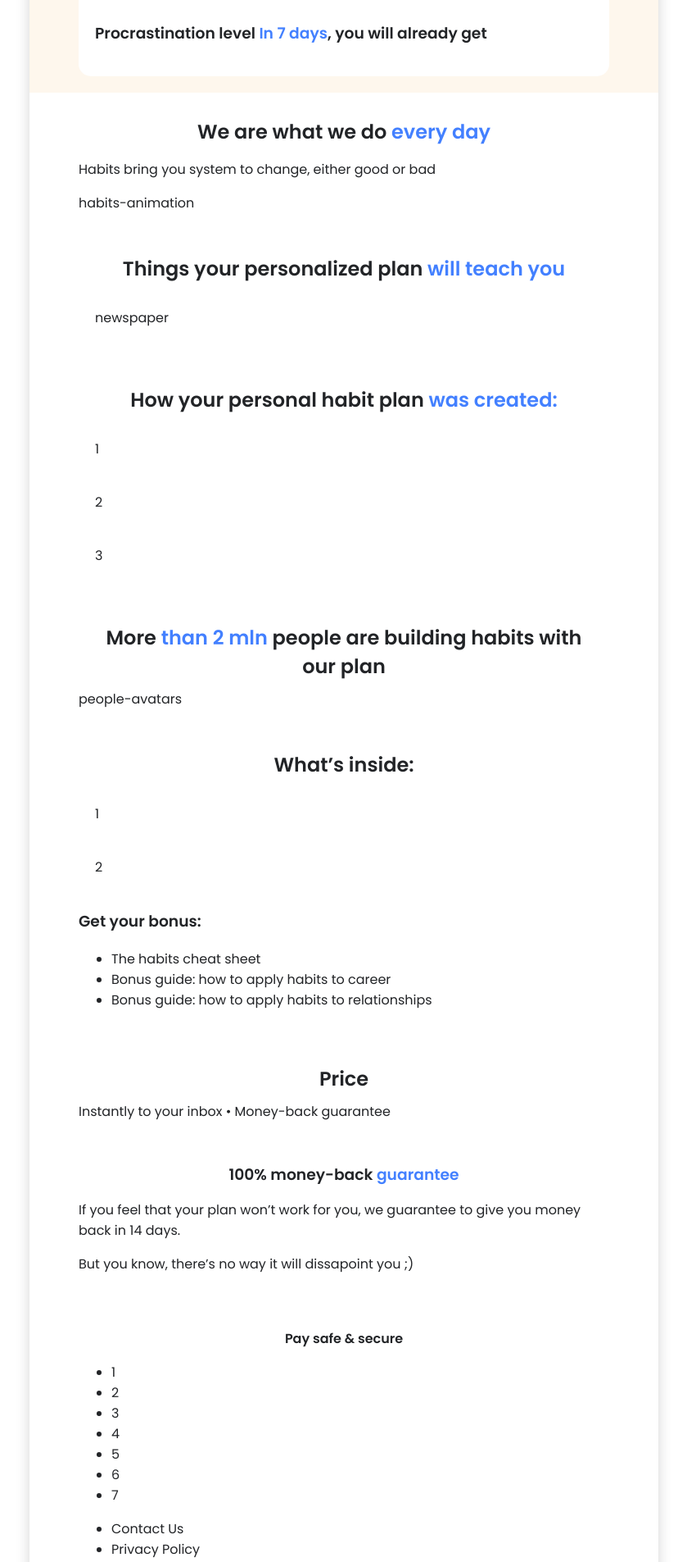
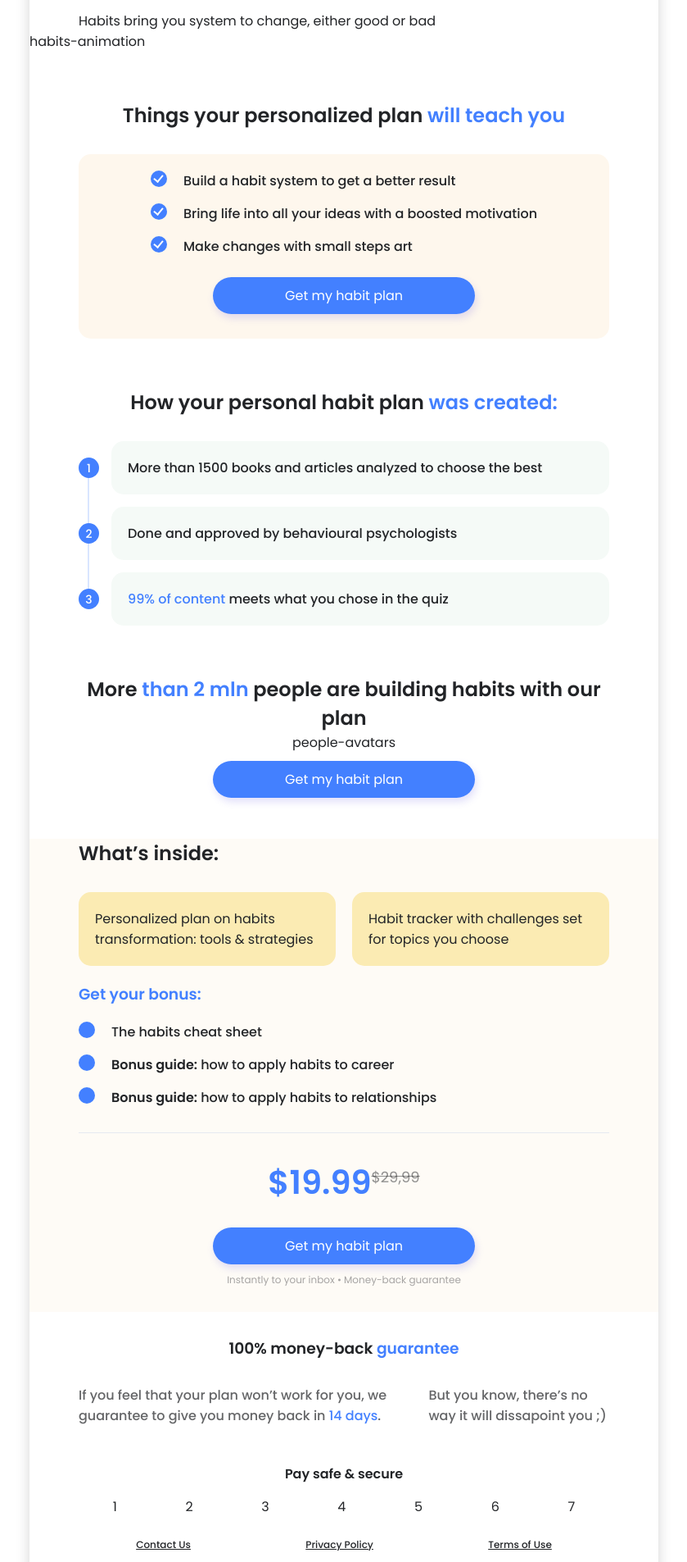
Before and after one commit to deysan/holy-questions, a React (Create React App) app: page /results in a window 1280 px wide. Shown: the part 755-2660 px from the top of the page at 82% size, without its empty margins (220-1059 px from the left). Built offline with nearby package versions, Linux system fonts and the light colour scheme.

Commit message:
Add basic style

```diff
--- a/src/app/App.scss
+++ b/src/app/App.scss
@@ -1,4 +1,4 @@
-@import url('https://fonts.googleapis.com/css2?family=Poppins:wght@400;600&display=swap');
+@import url('https://fonts.googleapis.com/css2?family=Poppins:wght@400;500;600&display=swap');
 
 $dark: #222427;
 $white: #ffffff;
@@ -18,10 +18,13 @@ $desktop: 768px;
 }
 
 @mixin container-section {
-  padding: 20px 40px;
+  padding-left: 30px;
+  padding-right: 30px;
+  padding-bottom: 30px;
 
   @media (min-width: $desktop) {
-    padding: 20px 60px;
+    padding-left: 60px;
+    padding-right: 60px;
   }
 }
 
@@ -52,7 +55,8 @@ body {
 
 .button {
   display: inline-block;
-  width: 320px;
+  width: 100%;
+  max-width: 320px;
   margin: 10px 0;
   padding: 10px 30px;
   font: inherit;
@@ -314,31 +318,50 @@ body {
   &-bold {
     font-weight: 600;
   }
+
+  &-opacity {
+    font-size: 12px;
+    color: rgba($dark, 0.4);
+  }
+}
+
+.top-bar {
+  position: fixed;
+  top: 0;
+  width: 100%;
+  max-width: $desktop;
+  max-height: 80px;
+  padding: 0 40px;
+  display: flex;
+  justify-content: space-between;
+  align-items: center;
+  background-color: #fef7ed;
+  box-sizing: border-box;
+  overflow: hidden;
+  z-index: 10;
+
+  @media (min-width: $desktop) {
+    padding: 20px 60px;
+  }
 }
 
 .results-page {
   background-color: $white;
 
-  section {
+  & section:not(.section-forecast, .section-habits, .section-people) {
     @include container-section();
+  }
+
+  & > section:not(.section-price, .section-pay) {
+    margin-top: 30px;
   }
 }
 
 .section-title {
-  margin: 10px 30px;
+  margin: 0;
+  margin-bottom: 30px;
   // font-size: 26px;
   text-align: center;
-}
-
-.top-bar {
-  display: flex;
-  justify-content: space-between;
-  align-items: center;
-  padding: 0 40px;
-
-  @media (min-width: $desktop) {
-    padding: 20px 60px;
-  }
 }
 
 .section-timer {
@@ -355,11 +378,317 @@ body {
 }
 
 .section-result {
+  margin-bottom: 30px;
   background-color: #fef7ed;
 }
 
+.section-forecast {
+  @include container-section();
+  padding-top: 80px;
+
+  @media (min-width: $desktop) {
+    padding-top: 100px;
+  }
+}
+
+.section-habits,
+.section-people {
+  margin-bottom: 30px;
+
+  & .section-title,
+  .section-description {
+    margin-bottom: 0;
+    padding: 0 30px;
+
+    @media (min-width: $desktop) {
+      padding: 0 60px;
+    }
+  }
+}
+
+.section-teach {
+  & .card-item {
+    display: flex;
+    flex-direction: column;
+    align-items: center;
+    margin: 0;
+    background-color: #fef7ed;
+
+    & ul {
+      @include list-reset();
+      font-weight: 500;
+
+      & li {
+        position: relative;
+        margin-bottom: 15px;
+        padding-left: 40px;
+
+        &:before {
+          content: '';
+          position: absolute;
+          top: 0;
+          left: 0;
+          width: 20px;
+          height: 20px;
+          border-radius: 50%;
+          background: $color-blue;
+          outline: none;
+        }
+
+        &:after {
+          content: '';
+          position: absolute;
+          top: 3px;
+          left: 6px;
+          width: 5px;
+          height: 9px;
+          border: 2px solid $white;
+          border-top: 0;
+          border-left: 0;
+          transform: rotate(40deg);
+        }
+      }
+    }
+  }
+}
+
+.section-plan {
+  & .card-item {
+    margin-bottom: 15px;
+    background-color: #f5faf7;
+
+    &:last-child {
+      margin-bottom: 0;
+    }
+  }
+
+  & ol {
+    @include list-reset();
+    margin: 0;
+    padding-left: 40px;
+    font-weight: 500;
+    counter-reset: num;
+
+    & li {
+      position: relative;
+      margin-bottom: 15px;
+      counter-increment: num;
+
+      &:after {
+        content: counter(num);
+        position: absolute;
+        top: 20px;
+        left: -40px;
+        width: 25px;
+        height: 25px;
+        color: $white;
+        text-align: center;
+        line-height: 26px;
+        font-size: 14px;
+        border-radius: 50%;
+        background: $color-blue;
+        outline: none;
+      }
+
+      &:before {
+        content: '';
+        position: absolute;
+        top: 40px;
+        left: -29px;
+        width: 2px;
+        height: 100%;
+        background-color: rgba($color-blue, 0.2);
+      }
+
+      &:last-child:before {
+        display: none;
+      }
+    }
+  }
+}
+
+.section-people {
+  display: flex;
+  flex-direction: column;
+  align-items: center;
+  margin-bottom: 10px;
+
+  & .button {
+  }
+}
+
+.section-inside {
+  padding-bottom: 0;
+  background-color: #fefbf6;
+
+  & .section-title {
+    text-align: left;
+  }
+
+  & .section-subtitle {
+    margin-top: 0;
+  }
+
+  & .card-item {
+    background-color: #fbebb3;
+  }
+
+  & ul {
+    @include list-reset();
+    font-weight: 500;
+
+    & li {
+      position: relative;
+      margin-bottom: 15px;
+      padding-left: 40px;
+
+      &:before {
+        content: '';
+        position: absolute;
+        top: 0;
+        left: 0;
+        width: 20px;
+        height: 20px;
+        border-radius: 50%;
+        background: $color-blue;
+        outline: none;
+      }
+
+      &:last-child {
+        margin-bottom: 0;
+        padding-bottom: 30px;
+        border-bottom: 1px solid #e5e9f1;
+      }
+    }
+  }
+}
+
+.section-price {
+  display: flex;
+  flex-direction: column;
+  align-items: center;
+  background-color: #fefbf6;
+
+  & .section-title {
+    margin-bottom: 15px;
+    font-size: 40px;
+
+    & sup {
+      font-size: 18px;
+      font-weight: 400;
+      color: rgba($dark, 0.5);
+      text-decoration: line-through;
+    }
+  }
+}
+
+.section-guarantee {
+  & .section-description {
+    display: flex;
+    flex-direction: column;
+    align-items: center;
+    padding: 0 40px;
+
+    @media (min-width: $desktop) {
+      flex-direction: row;
+      padding: 0;
+    }
+
+    & > p {
+      &:nth-child(2n-1) {
+        margin-right: 30px;
+      }
+    }
+  }
+
+  & p {
+    margin-top: 0;
+    font-weight: 500;
+    text-align: center;
+    color: rgba($dark, 0.7);
+
+    @media (min-width: $desktop) {
+      text-align: left;
+    }
+  }
+}
+
+.section-pay {
+  & .section-title {
+    margin-bottom: 15px;
+  }
+
+  & .logos-list,
+  .links-list {
+    @include list-reset();
+    display: flex;
+    justify-content: space-around;
+    margin-bottom: 25px;
+  }
+
+  &.logos-list {
+    flex-wrap: wrap;
+  }
+
+  & .links-list li {
+    font-size: 12px;
+    font-weight: 500;
+    text-decoration: underline;
+    cursor: pointer;
+  }
+}
+
+.card-group-big {
+  display: flex;
+  flex-direction: column;
+
+  @media (min-width: $desktop) {
+    flex-direction: row;
+  }
+
+  & > .card-item {
+    &:nth-child(2n-1) {
+      margin-right: 20px;
+    }
+  }
+}
+
+.card-group-small {
+  display: flex;
+  justify-content: space-around;
+
+  & > .card-item {
+    &:nth-child(2n-1) {
+      margin-right: 20px;
+    }
+  }
+}
+
 .card-item {
+  width: 100%;
+  margin-bottom: 20px;
   padding: 20px;
   background-color: $white;
   border-radius: 15px;
+  box-sizing: border-box;
+
+  & p {
+    margin: 0;
+    margin-bottom: 8px;
+    font-size: 14px;
+  }
+
+  & b {
+    font-size: 16px;
+  }
 }
+
+.card-title {
+  text-align: center;
+
+  & > .emoji {
+    padding: 10px;
+    background-color: #f5faf7;
+    border-radius: 50%;
+  }
+}
--- a/src/app/components/Emoji.jsx
+++ b/src/app/components/Emoji.jsx
@@ -1,13 +1,14 @@
 import React from 'react';
 
-const Emoji = ({ label, icon }) => (
+const Emoji = ({ label, icon, nospace }) => (
   <span
     className="emoji"
     role="img"
     aria-label={label ? label : ''}
     aria-hidden={label ? 'false' : 'true'}
   >
-    {`${icon} `}
+    {`${icon}`}
+    {nospace ? `` : ` `}
   </span>
 );
 export default Emoji;
--- a/src/app/components/Timer.jsx
+++ b/src/app/components/Timer.jsx
@@ -4,7 +4,7 @@ const Timer = () => {
   return (
     <div className="section-timer">
       <h5>Special offer expires in</h5>
-      <b className="timer text-blue">00-00</b>
+      <b className="timer text-blue">09:59</b>
     </div>
   );
 };
--- a/src/app/layouts/Results.jsx
+++ b/src/app/layouts/Results.jsx
@@ -2,13 +2,13 @@ import React from 'react';
 import { useLocation } from 'react-router-dom';
 import Timer from '../components/Timer';
 import Button from '../components/Button';
+import Emoji from '../components/Emoji';
 
 const Results = () => {
   const { pathname } = useLocation();
 
   return (
     <div className="results-page">
-      <main>
       <div className="section-result">
         <div className="top-bar">
           <h1 className="result-title visually-hidden">Quiz results</h1>
@@ -17,19 +17,18 @@ const Results = () => {
             textButton={'Get my plan'}
             classButton={'button-blue button-top-bar'}
             typeButton={'button'}
-              linkButton={() => (window.location.href = `${pathname}#pay`)}
+            linkButton={() => (window.location.href = `${pathname}#price`)}
           />
         </div>
         <section className="section-forecast">
           <h2 className="section-title">Forecast based on your answers</h2>
           <div className="card-item calendar">
-              <h3>
-                Super powerful habits{' '}
-                <span className="text-blue">In 7 days</span>, you will already
-                get
+            <h3 className="card-title">
+              Super powerful habits <span className="text-blue">In 7 days</span>
+              , you will already get
             </h3>
           </div>
-            <div className="group-card">
+          <div className="card-group-small">
             <div className="card-item bad-habits">
               <p>Old bad habits</p>
               <b>
@@ -49,18 +48,19 @@ const Results = () => {
             <span className="text-blue">In 28 days</span> your results will
             reach...
           </h2>
+          <div className="card-group-big">
             <div className="card-item skill">
-              <h3>
-                Multi-tasking skill <span className="text-blue">In 7 days</span>
-                , you will already get
+              <h3 className="card-title">
+                <Emoji label={'flexed_biceps'} icon={'💪'} nospace />{' '}
+                Multi-tasking skill
               </h3>
             </div>
             <div className="card-item level">
-              <h3>
-                Procrastination level{' '}
-                <span className="text-blue">In 7 days</span>, you will already
-                get
+              <h3 className="card-title">
+                <Emoji label={'star_struck'} icon={'🤩'} nospace />{' '}
+                Procrastination level
               </h3>
+            </div>
           </div>
         </section>
       </div>
@@ -78,54 +78,103 @@ const Results = () => {
           Things your personalized plan{' '}
           <span className="text-blue">will teach you</span>
         </h2>
-          <div className="card-item teach">newspaper</div>
+        <div className="card-item teach">
+          <ul>
+            <li>Build a habit system to get a better result</li>
+            <li>Bring life into all your ideas with a boosted motivation</li>
+            <li>Make changes with small steps art</li>
+          </ul>
+          <Button
+            textButton={'Get my habit plan'}
+            classButton={'button-blue'}
+            typeButton={'button'}
+          />
+        </div>
       </section>
       <section className="section-plan">
         <h2 className="section-title">
           How your personal habit plan{' '}
           <span className="text-blue">was created:</span>
         </h2>
-          <div className="card-item plan">1</div>
-          <div className="card-item plan">2</div>
-          <div className="card-item plan">3</div>
+        <ol>
+          <li className="card-item plan">
+            More than 1500 books and articles analyzed to choose the best
+          </li>
+          <li className="card-item plan">
+            Done and approved by behavioural psychologists
+          </li>
+          <li className="card-item plan">
+            <span className="text-blue">99% of content</span> meets what you
+            chose in the quiz{' '}
+          </li>
+        </ol>
       </section>
       <section className="section-people">
         <h2 className="section-title">
-            More <span className="text-blue">than 2 mln</span> people are
-            building habits with our plan
+          More <span className="text-blue">than 2 mln</span> people are building
+          habits with our plan
         </h2>
         <div className="people-avatars">people-avatars</div>
+        <Button
+          textButton={'Get my habit plan'}
+          classButton={'button-blue'}
+          typeButton={'button'}
+        />
       </section>
       <section className="section-inside">
         <h2 className="section-title">What’s inside:</h2>
-          <div className="card-item inside">1</div>
-          <div className="card-item inside">2</div>
-          <h3>Get your bonus:</h3>
+        <div className="card-group-big">
+          <div className="card-item inside">
+            Personalized plan on habits transformation: tools & strategies
+          </div>
+          <div className="card-item inside">
+            Habit tracker with challenges set for topics you choose
+          </div>
+        </div>
+        <h3 className="section-subtitle">
+          <span className="text-blue">Get your bonus:</span>
+        </h3>
         <ul>
           <li>The habits cheat sheet</li>
-            <li>Bonus guide: how to apply habits to career</li>
-            <li>Bonus guide: how to apply habits to relationships</li>
+          <li>
+            <span className="text-bold">Bonus guide:</span> how to apply habits
+            to career
+          </li>
+          <li>
+            <span className="text-bold">Bonus guide:</span> how to apply habits
+            to relationships
+          </li>
         </ul>
       </section>
-        <section className="section-inside">
-          <h2 className="section-title">Price</h2>
-          <span>Instantly to your inbox • Money-back guarantee</span>
+      <section id="price" className="section-price">
+        <h2 className="section-title">
+          <span className="text-blue">$19.99</span>
+          <sup>$29,99</sup>
+        </h2>
+        <Button
+          textButton={'Get my habit plan'}
+          classButton={'button-blue'}
+          typeButton={'button'}
+        />
+        <span className="text-opacity">
+          Instantly to your inbox • Money-back guarantee
+        </span>
       </section>
-      </main>
-      <footer>
       <section className="section-guarantee">
         <h3 className="section-title">
           100% money-back <span className="text-blue">guarantee</span>
         </h3>
+        <div className="section-description">
           <p>
             If you feel that your plan won’t work for you, we guarantee to give
-            you money back in 14 days.
+            you money back in <span className="text-blue">14 days</span>.
           </p>
           <p> But you know, there’s no way it will dissapoint you ;)</p>
+        </div>
       </section>
-        <section id="pay" className="section-pay">
+      <section className="section-pay">
         <h4 className="section-title">Pay safe & secure</h4>
-          <ul>
+        <ul className="logos-list">
           <li>1</li>
           <li>2</li>
           <li>3</li>
@@ -134,17 +183,16 @@ const Results = () => {
           <li>6</li>
           <li>7</li>
         </ul>
-          <ul>
+        <ul className="links-list">
           <li>Contact Us</li>
           <li>Privacy Policy</li>
           <li>Terms of Use</li>
         </ul>
-          <span>
+        <span className="text-opacity">
           GM Unicorn Corporation Limited Florinis 7, Greg Tower, 2nd Floor,
           1065, Nicosia, Cyprus
         </span>
       </section>
-      </footer>
     </div>
   );
 };
```
Lines whose indentation alone changed are shown as unchanged.
